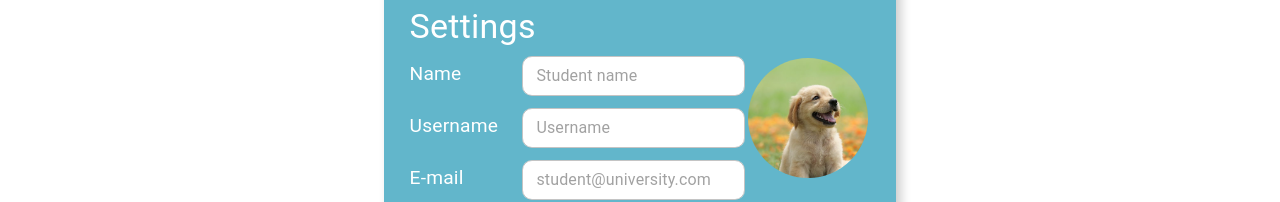
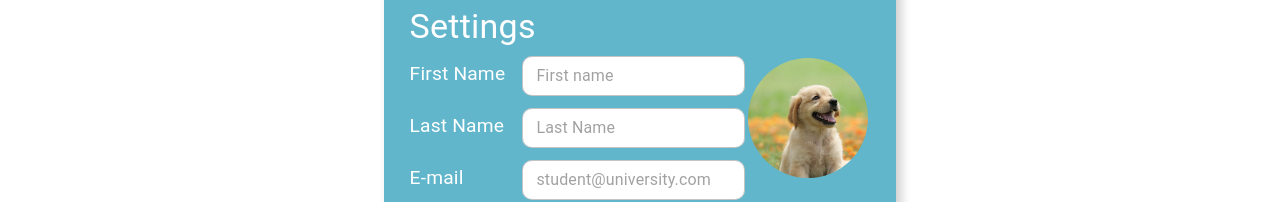
Before and after one commit to diss-mentor-mind/MentorMind, a React (Create React App) app in the folder mentor-mind-app/: page /settings in a window 1280 px wide. Shown: the part 152-354 px from the top of the page. Built offline with nearby package versions, Linux system fonts and the light colour scheme.

Commit message:
Settings Changing names name

```diff
--- a/mentor-mind-app/src/components/settings/SettingsMain.tsx
+++ b/mentor-mind-app/src/components/settings/SettingsMain.tsx
@@ -67,44 +67,44 @@ const SettingsMainComponent = () => {
           <Box sx={{ width: "100%" }}>
             <StyledContainer>
               <FormLabel
-                htmlFor="settings-name"
+                htmlFor="settings-first-name"
                 sx={{
                   width: "170px",
                   color: "var(--secondary-color)",
                   fontSize: "120%",
                 }}
               >
-                Name
+                First Name
               </FormLabel>
               <CssTextField
                 margin="dense"
                 required
                 fullWidth
-                id="settings-name"
-                placeholder="Student name"
-                name="name"
+                id="settings-first-name"
+                placeholder="First name"
+                name="first-name"
                 autoComplete="off"
                 size="small"
               />
             </StyledContainer>
             <StyledContainer>
               <FormLabel
-                htmlFor="settings-username"
+                htmlFor="settings-last-name"
                 sx={{
                   width: "170px",
                   color: "var(--secondary-color)",
                   fontSize: "120%",
                 }}
               >
-                Username
+                Last Name
               </FormLabel>
               <CssTextField
                 margin="dense"
                 required
                 fullWidth
-                id="settings-username"
-                placeholder="Username"
-                name="username"
+                id="settings-last-name"
+                placeholder="Last Name"
+                name="last-name"
                 autoComplete="off"
                 size="small"
               />
```
